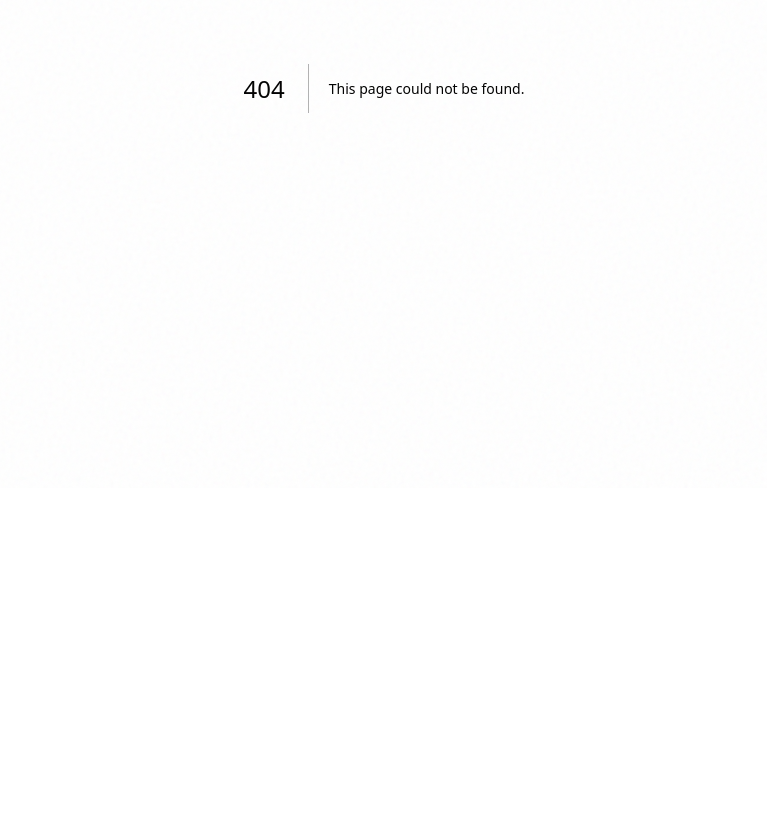
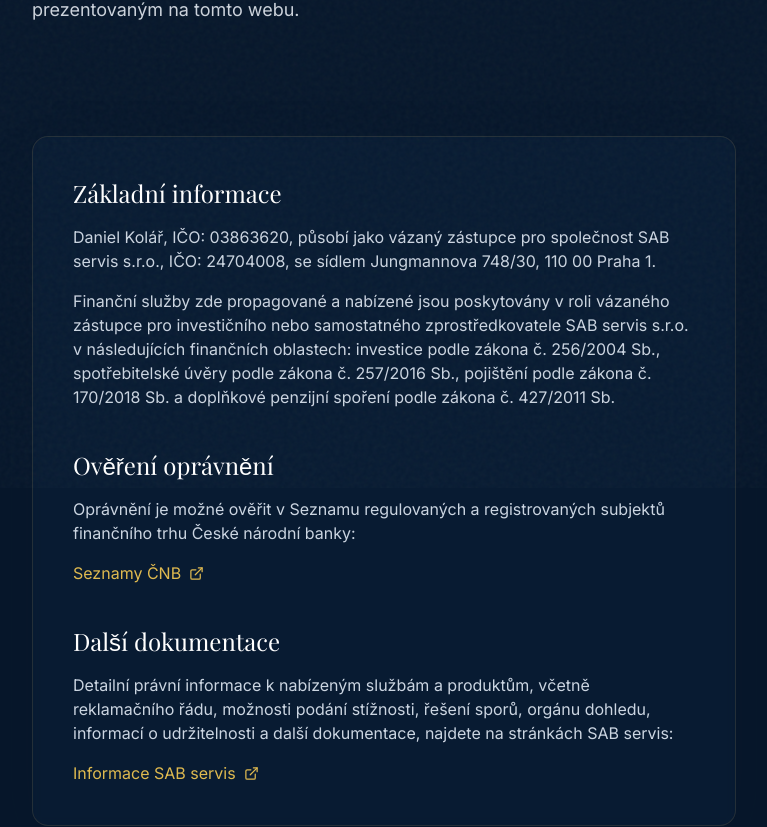
Before and after one commit to DannyKoll/daniel-kolar-web, a Next.js app: page /pravni-informace in a window 1280 px wide. Before the commit this address had no page. Shown: the part 312-1139 px from the top of the page, without its empty margins (256-1023 px from the left). Before the commit the page ends 800 px from the top, so only its background shows below. Built offline with nearby package versions, Linux system fonts and the light colour scheme.

Commit message:
Pridat pravni informace

```diff
--- /dev/null
+++ b/app/pravni-informace/page.jsx
@@ -0,0 +1,51 @@
+import LegalPage from "@/components/LegalPage";
+
+export const metadata = {
+  title: "Právní informace | Daniel Kolář",
+  description:
+    "Základní právní informace k finančním službám prezentovaným na tomto webu.",
+};
+
+const sections = [
+  {
+    title: "Základní informace",
+    paragraphs: [
+      "Daniel Kolář, IČO: 03863620, působí jako vázaný zástupce pro společnost SAB servis s.r.o., IČO: 24704008, se sídlem Jungmannova 748/30, 110 00 Praha 1.",
+      "Finanční služby zde propagované a nabízené jsou poskytovány v roli vázaného zástupce pro investičního nebo samostatného zprostředkovatele SAB servis s.r.o. v následujících finančních oblastech: investice podle zákona č. 256/2004 Sb., spotřebitelské úvěry podle zákona č. 257/2016 Sb., pojištění podle zákona č. 170/2018 Sb. a doplňkové penzijní spoření podle zákona č. 427/2011 Sb.",
+    ],
+  },
+  {
+    title: "Ověření oprávnění",
+    paragraphs: [
+      "Oprávnění je možné ověřit v Seznamu regulovaných a registrovaných subjektů finančního trhu České národní banky:",
+    ],
+    links: [
+      {
+        label: "Seznamy ČNB",
+        href: "https://www.cnb.cz/cnb/jerrs",
+      },
+    ],
+  },
+  {
+    title: "Další dokumentace",
+    paragraphs: [
+      "Detailní právní informace k nabízeným službám a produktům, včetně reklamačního řádu, možnosti podání stížnosti, řešení sporů, orgánu dohledu, informací o udržitelnosti a další dokumentace, najdete na stránkách SAB servis:",
+    ],
+    links: [
+      {
+        label: "Informace SAB servis",
+        href: "https://sabservis.cz/informace",
+      },
+    ],
+  },
+];
+
+export default function LegalInfoPage() {
+  return (
+    <LegalPage
+      title="Právní informace"
+      intro="Tato stránka obsahuje základní právní informace k finančním službám prezentovaným na tomto webu."
+      sections={sections}
+    />
+  );
+}
```
